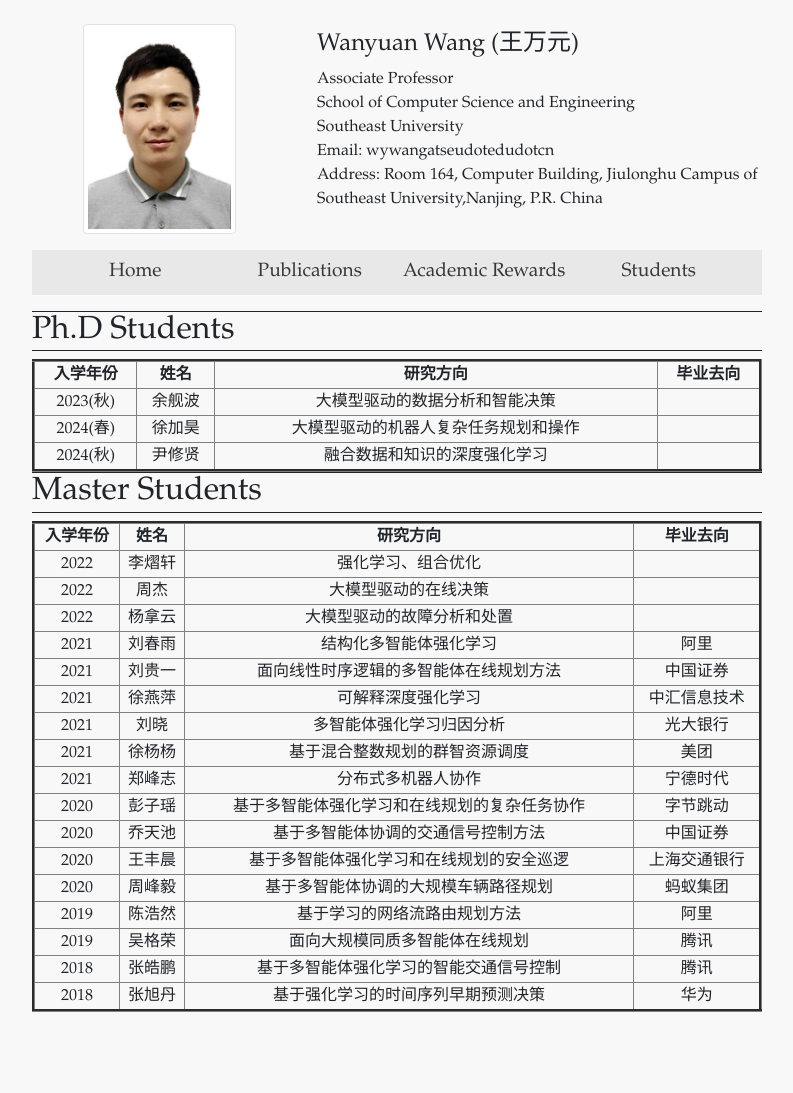
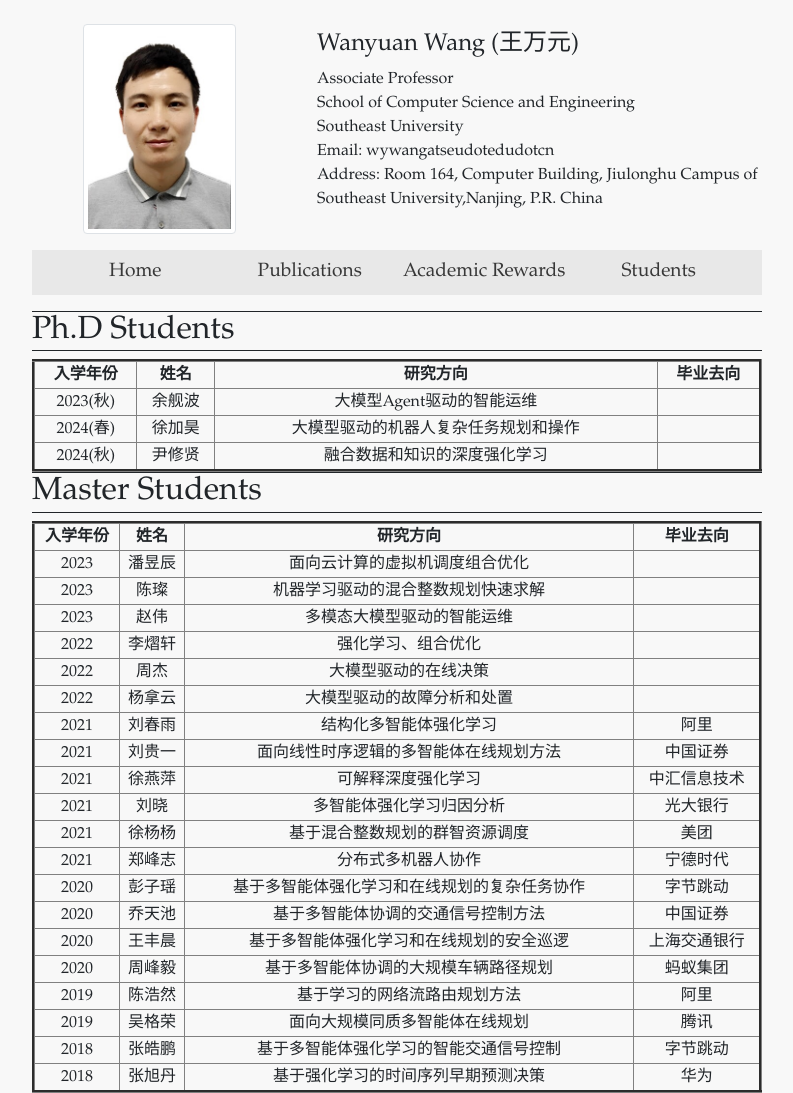
Before and after one commit to wanyuanwang/wanyuanwang.github.io, a Jekyll site: the page built from students.html, in a window 1280 px wide. Shown: the whole page, without its empty margins (243-1036 px from the left). Built offline with Jekyll 4.4.1, drawn with Linux system fonts in a browser that asks for light colours; before the commit the page ends 1012 px from its top, so only the background shows below that.

Commit message:
Update students.html

```diff
--- a/students.html
+++ b/students.html
@@ -14,7 +14,7 @@ layout: default
           <tr align="center">
     	      <td>2023(秋)</td>
               <td>余舰波</td>
-              <td>大模型驱动的数据分析和智能决策</td>
+              <td>大模型Agent驱动的智能运维</td>
               <td></td>
           </tr>
           <tr align="center">
@@ -38,6 +38,24 @@ layout: default
               <th>研究方向</th>
               <th>毕业去向</th>
             </tr>
+            <tr align="center">
+    	      <td>2023</td>
+              <td>潘昱辰</td>
+              <td>面向云计算的虚拟机调度组合优化</td>
+              <td></td>
+          </tr>
+          <tr align="center">
+    	      <td>2023</td>
+              <td>陈璨</td>
+              <td>机器学习驱动的混合整数规划快速求解</td>
+              <td></td>
+          </tr>
+          <tr align="center">
+    	      <td>2023</td>
+              <td>赵伟</td>
+              <td>多模态大模型驱动的智能运维</td>
+              <td></td>
+          </tr>
           <tr align="center">
     	      <td>2022</td>
               <td>李熠轩</td>
@@ -132,7 +150,7 @@ layout: default
     	      <td>2018</td>
               <td>张皓鹏</td>
               <td>基于多智能体强化学习的智能交通信号控制</td>
-              <td>腾讯</td>
+              <td>字节跳动</td>
           </tr>
           <tr align="center">
     	      <td>2018</td>
```
